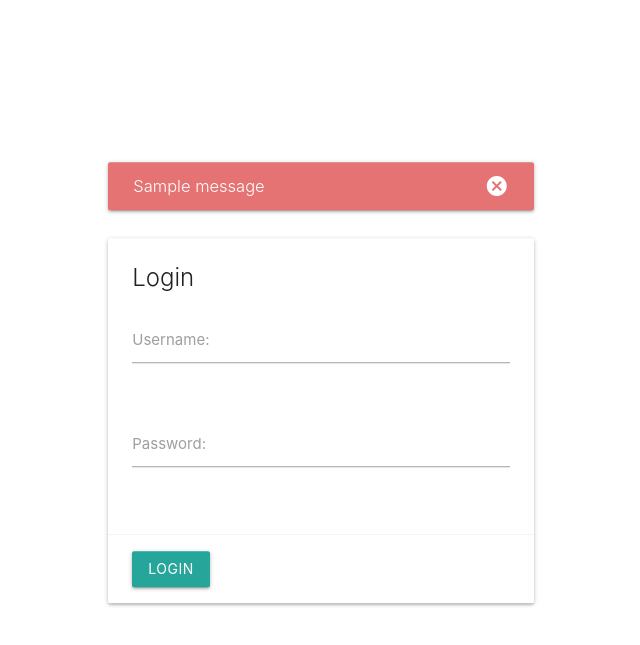
After one commit to Jayleh/map-lookup, a Django app: page /accounts/login/ in a window 1280 px wide. The commit adds this page. Shown: the top 645 px of the page, without its empty margins (319-959 px from the left). Run offline with Django 3.2, Linux system fonts and the light colour scheme; tables that the repository leaves empty hold one stand-in row (values such as "Sample post"); one stand-in notice (Sample message) is shown.

Commit message:
adding user login

```diff
--- a/map-lookup/settings.py
+++ b/map-lookup/settings.py
@@ -23,7 +23,7 @@ BASE_DIR = os.path.dirname(os.path.dirname(os.path.abspath(__file__)))
 SECRET_KEY = os.environ.get('SECRET_KEY')
 
 # SECURITY WARNING: don't run with debug turned on in production!
-DEBUG = True
+DEBUG = False
 
 ALLOWED_HOSTS = []
 
--- a/mapapp/forms.py
+++ b/mapapp/forms.py
@@ -1,4 +1,5 @@
 from django import forms
+from django.contrib.auth import authenticate
 from phonenumber_field.formfields import PhoneNumberField
 from .models import Resellers, UploadFile
 
@@ -35,3 +36,26 @@ class AddressForm(forms.Form):
                                       "type": "search", "placeholder": "Search Address"}),
         required=False
     )
+
+
+# class RegistrationForm(forms.Form):
+
+
+class LoginForm(forms.Form):
+    username = forms.CharField()
+    password = forms.CharField(widget=forms.PasswordInput)
+
+    def clean_login(self, *args, **kwargs):
+        username = self.cleaned_data.get('email')
+        password = self.cleaned_data.get('password')
+
+        if username and password:
+            user = authenticate(username=username, password=password)
+            if not user:
+                raise forms.ValidationError("This user does not exist")
+            elif not user.check_password(password):
+                raise forms.ValidationError("Incorrect password")
+            elif not user.is_active:
+                raise forms.ValidationError("This user is not active")
+
+        return super(LoginForm, self).clean(*args, **kwargs)
--- a/mapapp/location.py
+++ b/mapapp/location.py
@@ -29,7 +29,7 @@ def get_location_from_search(address):
 
     except Exception as e:
         print(e)
-        raise
+        return None
 
 
 def get_location(address, city, state, zipcode):
--- a/mapapp/static/mapapp/css/forms.css
+++ b/mapapp/static/mapapp/css/forms.css
@@ -37,7 +37,7 @@ html {
     margin: 0 0 0 auto;
 }
 
-.messages:hover {
+.flash-close:hover {
     cursor: pointer;
 }
 
--- /dev/null
+++ b/mapapp/static/mapapp/css/logs.css
@@ -0,0 +1,53 @@
+#user-input-card {
+    position: absolute;
+    left: 50%;
+    top: 50%;
+    transform: translate(-50%, -50%);
+}
+
+.messages {
+    top: 0 !important;
+    margin: 0 0 0 auto;
+}
+
+.flash-close:hover {
+    cursor: pointer;
+}
+
+.success {
+    background-color: #37474f;
+}
+
+.error {
+    background-color: #e57373;
+}
+
+/* Small devices (landscape phones, 576px and up) */
+@media (min-width: 576px) {
+    #user-input-card {
+        transform: translate(-50%, -40%);
+    }
+}
+
+/* Medium devices (tablets, 768px and up) */
+@media (min-width: 768px) {
+    #user-input-card {
+        width: 60%;
+        transform: translate(-50%, -40%);
+    }
+}
+
+/* Large devices (desktops, 992px and up) */
+@media (min-width: 992px) {
+    #user-input-card {
+        width: 45%;
+        transform: translate(-50%, -50%);
+    }
+}
+
+/* Extra large devices (large desktops, 1200px and up) */
+@media (min-width: 1200px) {
+    #user-input-card {
+        width: 35%;
+    }
+}
--- /dev/null
+++ b/mapapp/templates/mapapp/login.html
@@ -0,0 +1,55 @@
+{% extends "mapapp/logs-layout.html" %}
+{% block title %}
+<title>Cellese Login</title>
+{% endblock %}
+{% block styles %}
+<!-- External CSS -->
+{% load static %}
+<link rel="stylesheet" type="text/css" href="{% static 'mapapp/css/logs.css' %}">
+{% endblock styles %}
+{% block main %}
+<div id="user-input-card" class="container">
+  {% if messages %}
+  {% for message in messages %}
+  <div class="row">
+    <div class="col s12">
+      <div class="toast messages error">
+        {{ message }} <i class="material-icons flash-close">cancel</i>
+      </div>
+    </div>
+  </div>
+  {% endfor %}
+  {% endif %}
+  <div class="row">
+    <div class="col s12">
+      <form method="POST" action="">
+        {% csrf_token %}
+        <div class="card">
+          <div class="card-content">
+            <span class="card-title">Login</span>
+            {% if form.errors %}
+
+            {% else %}
+            {% for field in form %}
+            <div class="row">
+              <div class="input-field col s12">
+                {{ field }}
+                {{ field.label_tag }}
+              </div>
+            </div>
+            {% endfor %}
+            {% endif %}
+          </div>
+          <div class="card-action">
+            <input type="submit" class="btn" value="Login">
+          </div>
+        </div>
+      </form>
+    </div>
+  </div>
+</div>
+{% endblock main %}
+{% block scripts %}
+{% load static %}
+<script src="{% static 'mapapp/js/forms.js' %}"></script>
+{% endblock scripts %}
--- /dev/null
+++ b/mapapp/templates/mapapp/logs-layout.html
@@ -0,0 +1,31 @@
+<!doctype html>
+
+<html lang="en">
+
+  <head>
+    <meta charset="utf-8">
+    <meta name="viewport" content="width=device-width, initial-scale=1.0, shrink-to-fit=no">
+    {% block title %} {% endblock %}
+    {% load static %}
+    <link rel="shortcut icon" href="{% static 'mapapp/img/favicon.ico' %}">
+    <!--Import Google Icon Font-->
+    <link href="https://fonts.googleapis.com/icon?family=Material+Icons" rel="stylesheet">
+    <!-- Materialize CSS -->
+    <link rel="stylesheet" href="https://cdnjs.cloudflare.com/ajax/libs/materialize/1.0.0-rc.2/css/materialize.min.css">
+    <!-- Compiled and minified JavaScript -->
+    <script src="https://cdnjs.cloudflare.com/ajax/libs/materialize/1.0.0/js/materialize.min.js"></script>
+    {% block styles %} {% endblock %}
+  </head>
+
+  <body>
+
+    <main>
+      {% block main %} {% endblock %}
+    </main>
+
+    <!-- Materialize JS -->
+    <script src="https://cdnjs.cloudflare.com/ajax/libs/materialize/1.0.0-rc.2/js/materialize.min.js"></script>
+    {% block scripts %} {% endblock %}
+  </body>
+
+</html>
--- a/mapapp/urls.py
+++ b/mapapp/urls.py
@@ -9,5 +9,7 @@ urlpatterns = [
     path("export-resellers", views.export_resellers, name="export_resellers"),
     path("update-reseller/<id>", views.update_reseller, name="update_reseller"),
     path("address-location", views.address_location, name="address_location"),
-    path("reseller-data", views.reseller_data, name="reseller_data")
+    path("reseller-data", views.reseller_data, name="reseller_data"),
+    path("accounts/login/", views.login_user, name="login_user"),
+    path("accounts/logout/", views.logout_user, name="logout_user")
 ]
--- a/mapapp/views.py
+++ b/mapapp/views.py
@@ -1,14 +1,17 @@
 import os
 import json
 from django.shortcuts import render, redirect
-from django.http import JsonResponse, HttpResponse, Http404
+from django.contrib.auth import (authenticate, login, logout)
+from django.contrib.auth.decorators import login_required
+from django.http import JsonResponse, HttpResponse
 from django.contrib import messages
 from django.conf import settings
-from .forms import ResellerForm, UploadFileForm, AddressForm
+from .forms import ResellerForm, UploadFileForm, AddressForm, LoginForm
 from .models import Resellers
-from .location import get_location, get_location_from_search, ImportHandler, ExportHandler
+from .location import (get_location, get_location_from_search, ImportHandler, ExportHandler)
 
 
+@login_required
 def home(request):
     resellers = Resellers.objects.all().order_by("first_name")
 
@@ -23,6 +26,7 @@ def home(request):
     return render(request, "mapapp/index.html", context)
 
 
+@login_required
 def add_reseller(request):
     reseller_form = ResellerForm()
     file_form = UploadFileForm()
@@ -40,6 +44,7 @@ def add_reseller(request):
     return render(request, "mapapp/add-reseller.html", context)
 
 
+@login_required
 def add_one_reseller(request):
     reseller_form = ResellerForm(request.POST)
     file_form = UploadFileForm()
@@ -85,6 +90,7 @@ def add_one_reseller(request):
     return render(request, "mapapp/add-reseller.html", context)
 
 
+@login_required
 def import_resellers(request):
     reseller_form = ResellerForm()
     file_form = UploadFileForm(request.POST, request.FILES)
@@ -190,6 +196,7 @@ def import_resellers(request):
     return render(request, "mapapp/add-reseller.html", context)
 
 
+@login_required
 def export_resellers(self):
     dir_name = "./media/exports/"
     db = Resellers.objects.all()
@@ -213,6 +220,7 @@ def export_resellers(self):
         return response
 
 
+@login_required
 def update_reseller(request, id):
     reseller = Resellers.objects.get(pk=id)
 
@@ -260,6 +268,7 @@ def update_reseller(request, id):
     return render(request, "mapapp/update-reseller.html", context)
 
 
+@login_required
 def address_location(request):
     if request.method == "POST":
         form = AddressForm(request.POST)
@@ -272,6 +281,7 @@ def address_location(request):
             return JsonResponse({"results": details})
 
 
+@login_required
 def reseller_data(self):
     resellers = Resellers.objects.all().order_by("first_name")
 
@@ -298,3 +308,33 @@ def reseller_data(self):
         response_data["resellers"].append(reseller_data)
 
     return JsonResponse(response_data)
+
+
+def login_user(request):
+    form = LoginForm(request.POST or None)
+
+    context = {
+        "form": form
+    }
+
+    if form.is_valid():
+        username = form.cleaned_data["username"]
+        password = form.cleaned_data["password"]
+
+        user = authenticate(username=username, password=password)
+
+        if user:
+            login(request, user)
+            next_page = request.GET.get("next")
+
+            return redirect(next_page) if next_page else redirect("home")
+
+        else:
+            messages.error(request, f"Login unsuccessful. Please check username and password.")
+
+    return render(request, "mapapp/login.html", context)
+
+
+def logout_user(request):
+    logout(request)
+    return redirect("home")
```
Also changed, not shown: mapapp/static/mapapp/js/map.js (+13 -6 lines), mapapp/templates/mapapp/layout.html (+4 -8 lines), mapapp/templates/mapapp/registration.html (added, +106 -0 lines).
